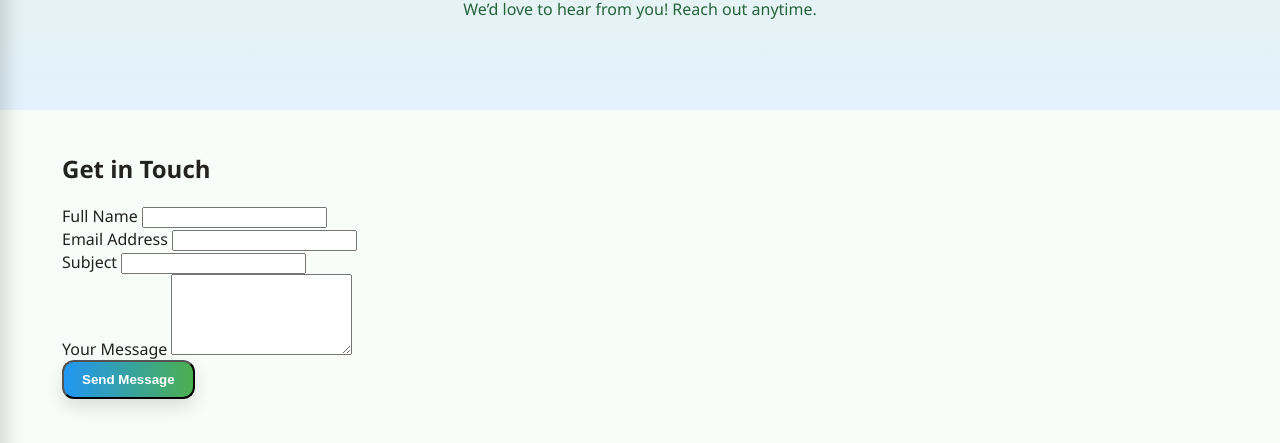
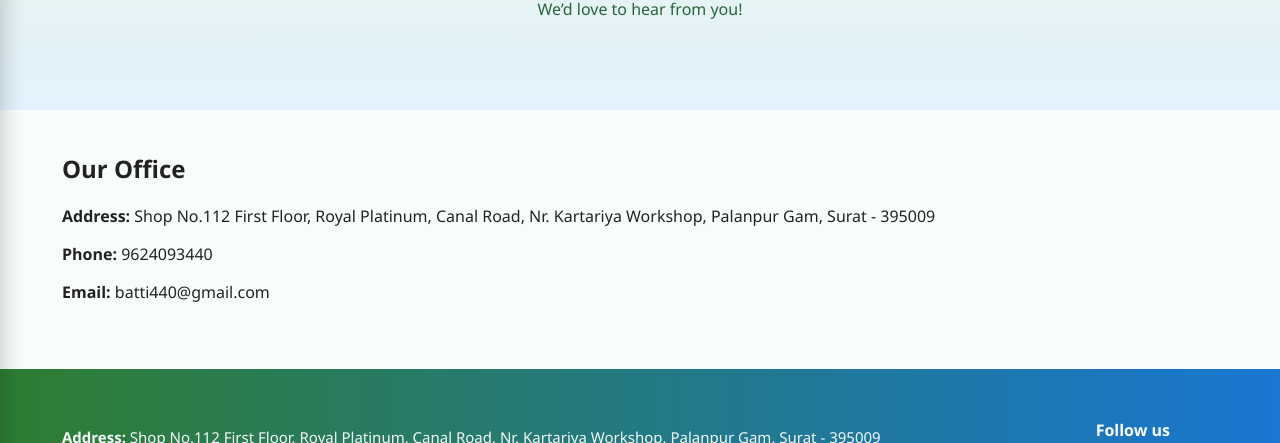
Before and after one commit to akbar-batti/globalfoodagro, a plain HTML site: page contact.html in a window 1280 px wide. Shown: the part 211-654 px from the top of the page. Drawn offline with Linux system fonts and the light colour scheme.

Commit message:
Update contact.html

```diff
--- a/contact.html
+++ b/contact.html
@@ -47,54 +47,17 @@
     <section class="hero">
       <div class="hero-inner">
         <h1>Contact Us</h1>
-        <p class="hero-sub">We’d love to hear from you! Reach out anytime.</p>
+        <p class="hero-sub">We’d love to hear from you!</p>
       </div>
     </section>
 
-    <!-- Contact Form -->
-    <section class="contact-section">
-      <div class="container">
-        <h2>Get in Touch</h2>
-        <form class="contact-form" action="#" method="post">
-          <div class="form-group">
-            <label for="name">Full Name</label>
-            <input type="text" id="name" name="name" required>
-          </div>
-
-          <div class="form-group">
-            <label for="email">Email Address</label>
-            <input type="email" id="email" name="email" required>
-          </div>
-
-          <div class="form-group">
-            <label for="subject">Subject</label>
-            <input type="text" id="subject" name="subject">
-          </div>
-
-          <div class="form-group">
-            <label for="message">Your Message</label>
-            <textarea id="message" name="message" rows="5" required></textarea>
-          </div>
-
-          <button type="submit" class="btn-primary">Send Message</button>
-        </form>
-      </div>
-    </section>
-
-    <!-- Contact Info & Map -->
+    <!-- Office Info -->
     <section class="contact-info">
       <div class="container">
         <h2>Our Office</h2>
         <p><strong>Address:</strong> Shop No.112 First Floor, Royal Platinum, Canal Road, Nr. Kartariya Workshop, Palanpur Gam, Surat - 395009</p>
         <p><strong>Phone:</strong> <a href="tel:9624093440">9624093440</a></p>
         <p><strong>Email:</strong> <a href="mailto:batti440@gmail.com">batti440@gmail.com</a></p>
-
-        <div class="map-container" style="margin-top:20px;">
-          <iframe
-            src="https://www.google.com/maps/embed?pb=!1m18!1m12!1m3!1d3719.648280574653!2d72.83085417525391!3d21.20183078117848!2m3!1f0!2f0!3f0!3m2!1i1024!2i768!4f13.1!3m3!1m2!1s0x3be050fe8a31d2cf%3A0x1234567890abcdef!2sRoyal%20Platinum%2C%20Palanpur%20Gam%2C%20Surat!5e0!3m2!1sen!2sin!4v1692960000000!5m2!1sen!2sin"
-            width="100%" height="300" style="border:0;" allowfullscreen="" loading="lazy">
-          </iframe>
-        </div>
       </div>
     </section>
   </main>
```
